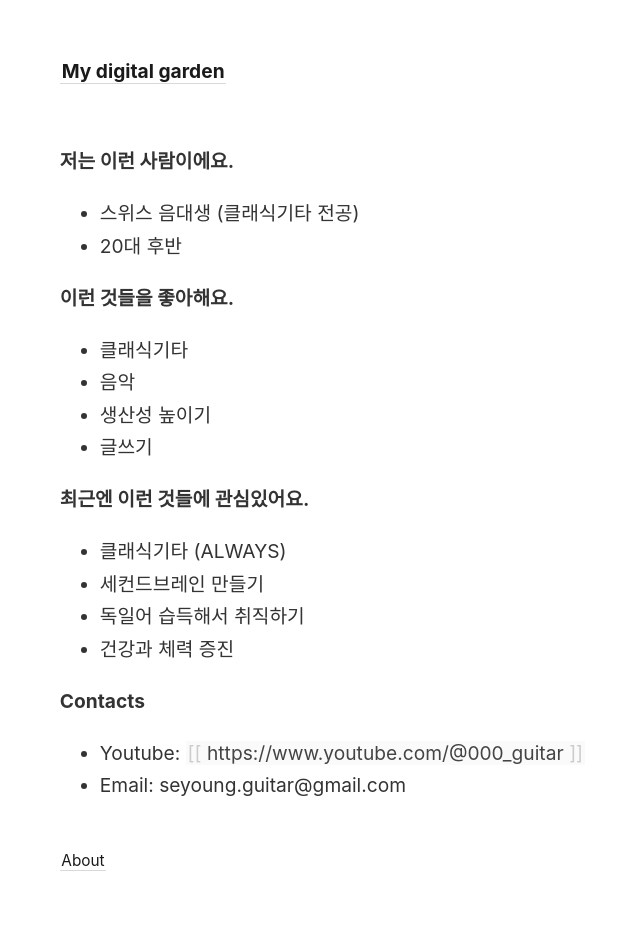
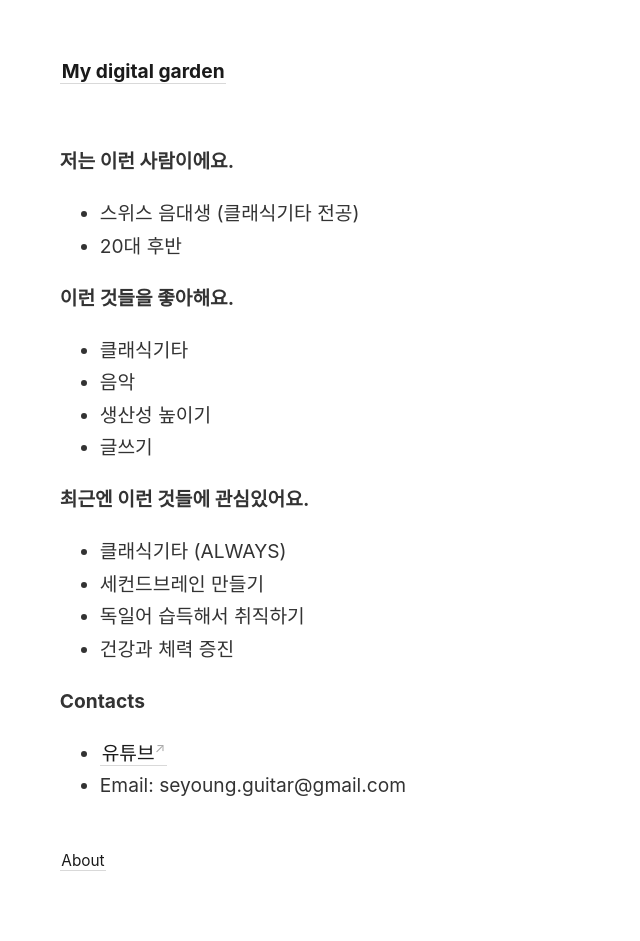
Before and after one commit to seyounggt/Seyoung-s-Digital-Garden, a Jekyll site: the page built from _pages/about.md, in a window 1280 px wide. Shown: the whole page, without its empty margins (17-657 px from the left). Built offline with Jekyll 4.4.1, drawn with Linux system fonts in a browser that asks for light colours.

Commit message:
Update about.md

```diff
--- a/_pages/about.md
+++ b/_pages/about.md
@@ -21,5 +21,5 @@ permalink: /about
 - 건강과 체력 증진
 
 **Contacts**
-- Youtube: [[https://www.youtube.com/@000_guitar]]
+- [유튜브](https://www.youtube.com/@000_guitar)
 - Email: seyoung.guitar@gmail.com
```
